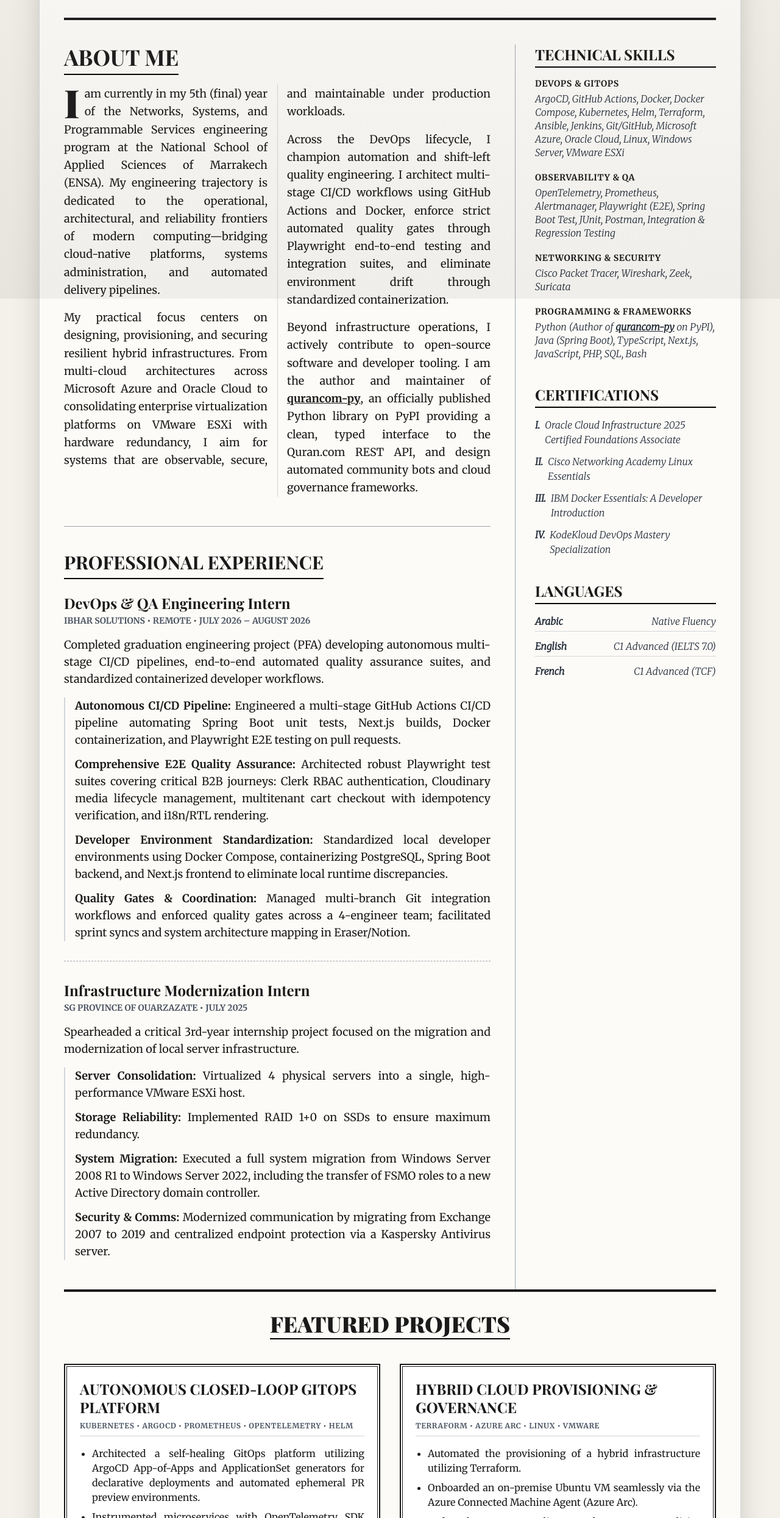
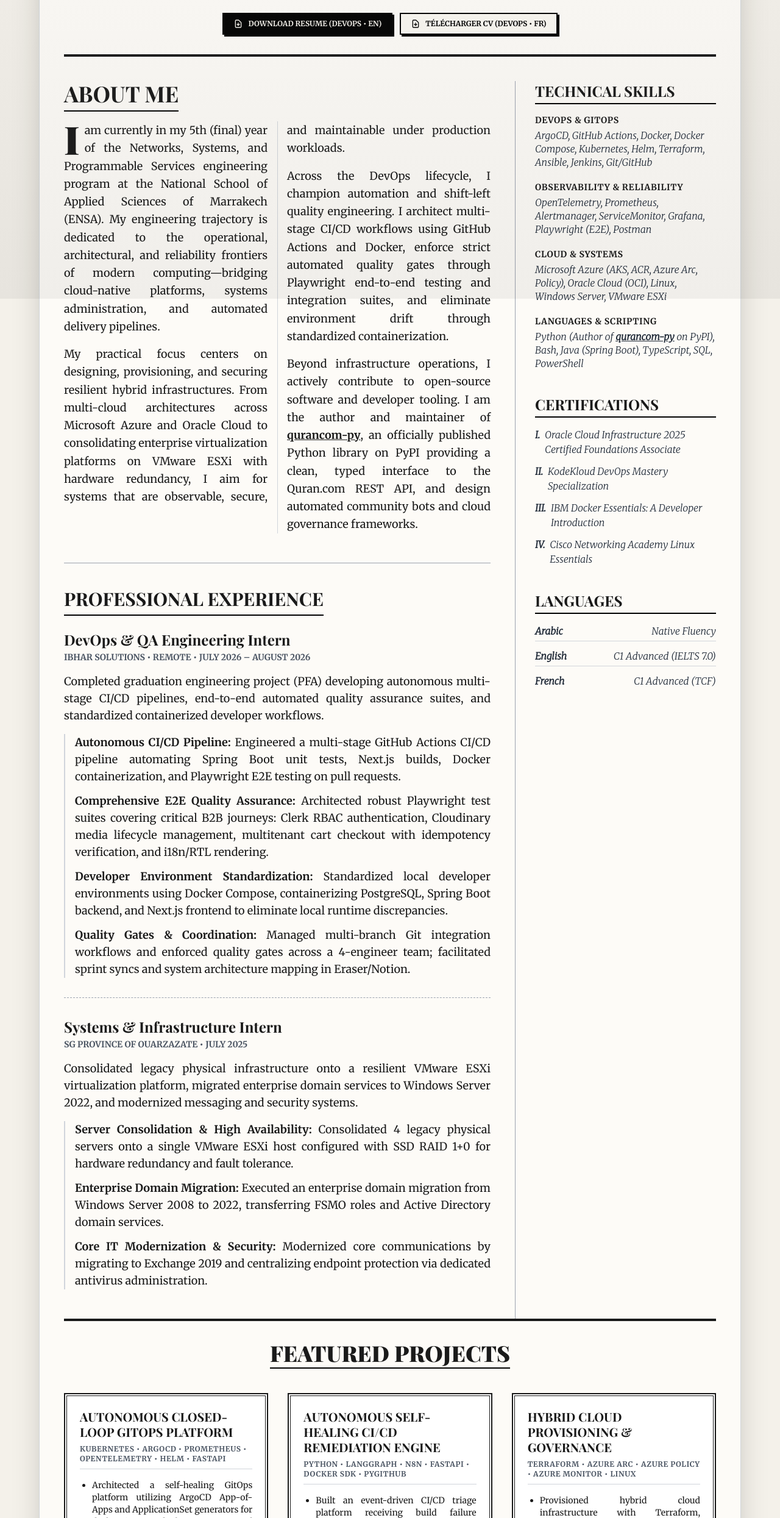
Before and after one commit to ayoubanlouf/PortfolioWebsite, a plain HTML site: page index.html in a window 1280 px wide. Shown: the part 310-2800 px from the top of the page at 61% size. Drawn offline with nearby package versions, Linux system fonts and the light colour scheme; no server answers; a web font is replaced by a local one.

Commit message:
Synchronize website with DevOps CV: featured projects, skills ledger, and PDF downloads

```diff
--- a/index.html
+++ b/index.html
@@ -163,6 +163,18 @@
                     <i class="devicon-python-plain text-lg"></i> PyPI Library (qurancom-py)
                 </a>
             </div>
+
+            <!-- Priority DevOps Resume / CV Downloads -->
+            <div class="mt-6 flex justify-center flex-wrap gap-3">
+                <a href="./resumes/RESUME_AYOUB_ANLOUF_DEVOPS_EN.pdf" target="_blank" class="inline-flex items-center gap-2 border-2 border-black px-4 py-2 text-xs font-bold uppercase bg-black text-[#f4f1ea] hover:bg-transparent hover:text-black transition-colors shadow-[3px_3px_0px_0px_rgba(0,0,0,1)]">
+                    <svg class="w-4 h-4" fill="none" stroke="currentColor" viewBox="0 0 24 24"><path stroke-linecap="round" stroke-linejoin="round" stroke-width="2" d="M12 10v6m0 0l-3-3m3 3l3-3m2 8H7a2 2 0 01-2-2V5a2 2 0 012-2h5.586a1 1 0 01.707.293l5.414 5.414a1 1 0 01.293.707V19a2 2 0 01-2 2z"/></svg>
+                    Download Resume (DevOps • EN)
+                </a>
+                <a href="./resumes/CV_AYOUB_ANLOUF_DEVOPS_FR.pdf" target="_blank" class="inline-flex items-center gap-2 border-2 border-black px-4 py-2 text-xs font-bold uppercase bg-[#f9f7f1] text-black hover:bg-black hover:text-[#f4f1ea] transition-colors shadow-[3px_3px_0px_0px_rgba(0,0,0,1)]">
+                    <svg class="w-4 h-4" fill="none" stroke="currentColor" viewBox="0 0 24 24"><path stroke-linecap="round" stroke-linejoin="round" stroke-width="2" d="M12 10v6m0 0l-3-3m3 3l3-3m2 8H7a2 2 0 01-2-2V5a2 2 0 012-2h5.586a1 1 0 01.707.293l5.414 5.414a1 1 0 01.293.707V19a2 2 0 01-2 2z"/></svg>
+                    Télécharger CV (DevOps • FR)
+                </a>
+            </div>
         </header>
 
         <!-- Main Content Area -->
@@ -225,19 +237,18 @@
                         <!-- SG Province of Ouarzazate -->
                         <div class="mb-6">
                             <h3 class="font-serif-headline text-2xl font-bold leading-tight mb-1">
-                                Infrastructure Modernization Intern
+                                Systems & Infrastructure Intern
                             </h3>
                             <p class="text-sm font-bold uppercase mb-4 text-gray-600">SG Province of Ouarzazate • July 2025</p>
 
                             <p class="text-lg text-justify mb-4">
-                                Spearheaded a critical 3rd-year internship project focused on the migration and modernization of local server infrastructure.
+                                Consolidated legacy physical infrastructure onto a resilient VMware ESXi virtualization platform, migrated enterprise domain services to Windows Server 2022, and modernized messaging and security systems.
                             </p>
 
                             <ul class="list-none space-y-3 text-lg text-justify pl-4 border-l-2 border-gray-300">
-                                <li><strong>Server Consolidation:</strong> Virtualized 4 physical servers into a single, high-performance VMware ESXi host.</li>
-                                <li><strong>Storage Reliability:</strong> Implemented RAID 1+0 on SSDs to ensure maximum redundancy.</li>
-                                <li><strong>System Migration:</strong> Executed a full system migration from Windows Server 2008 R1 to Windows Server 2022, including the transfer of FSMO roles to a new Active Directory domain controller.</li>
-                                <li><strong>Security & Comms:</strong> Modernized communication by migrating from Exchange 2007 to 2019 and centralized endpoint protection via a Kaspersky Antivirus server.</li>
+                                <li><strong>Server Consolidation & High Availability:</strong> Consolidated 4 legacy physical servers onto a single VMware ESXi host configured with SSD RAID 1+0 for hardware redundancy and fault tolerance.</li>
+                                <li><strong>Enterprise Domain Migration:</strong> Executed an enterprise domain migration from Windows Server 2008 to 2022, transferring FSMO roles and Active Directory domain services.</li>
+                                <li><strong>Core IT Modernization & Security:</strong> Modernized core communications by migrating to Exchange 2019 and centralizing endpoint protection via dedicated antivirus administration.</li>
                             </ul>
                         </div>
                     </article>
@@ -254,19 +265,19 @@
                         <div class="space-y-5 text-base">
                             <div>
                                 <h5 class="font-bold uppercase tracking-wider text-sm mb-1">DevOps & GitOps</h5>
-                                <p class="italic text-gray-800 leading-snug">ArgoCD, GitHub Actions, Docker, Docker Compose, Kubernetes, Helm, Terraform, Ansible, Jenkins, Git/GitHub, Microsoft Azure, Oracle Cloud, Linux, Windows Server, VMware ESXi</p>
+                                <p class="italic text-gray-800 leading-snug">ArgoCD, GitHub Actions, Docker, Docker Compose, Kubernetes, Helm, Terraform, Ansible, Jenkins, Git/GitHub</p>
                             </div>
                             <div>
-                                <h5 class="font-bold uppercase tracking-wider text-sm mb-1">Observability & QA</h5>
-                                <p class="italic text-gray-800 leading-snug">OpenTelemetry, Prometheus, Alertmanager, Playwright (E2E), Spring Boot Test, JUnit, Postman, Integration & Regression Testing</p>
+                                <h5 class="font-bold uppercase tracking-wider text-sm mb-1">Observability & Reliability</h5>
+                                <p class="italic text-gray-800 leading-snug">OpenTelemetry, Prometheus, Alertmanager, ServiceMonitor, Grafana, Playwright (E2E), Postman</p>
                             </div>
                             <div>
-                                <h5 class="font-bold uppercase tracking-wider text-sm mb-1">Networking & Security</h5>
-                                <p class="italic text-gray-800 leading-snug">Cisco Packet Tracer, Wireshark, Zeek, Suricata</p>
+                                <h5 class="font-bold uppercase tracking-wider text-sm mb-1">Cloud & Systems</h5>
+                                <p class="italic text-gray-800 leading-snug">Microsoft Azure (AKS, ACR, Azure Arc, Policy), Oracle Cloud (OCI), Linux, Windows Server, VMware ESXi</p>
                             </div>
                             <div>
-                                <h5 class="font-bold uppercase tracking-wider text-sm mb-1">Programming & Frameworks</h5>
-                                <p class="italic text-gray-800 leading-snug">Python (Author of <a href="https://pypi.org/project/qurancom-py/" target="_blank" class="underline font-bold">qurancom-py</a> on PyPI), Java (Spring Boot), TypeScript, Next.js, JavaScript, PHP, SQL, Bash</p>
+                                <h5 class="font-bold uppercase tracking-wider text-sm mb-1">Languages & Scripting</h5>
+                                <p class="italic text-gray-800 leading-snug">Python (Author of <a href="https://pypi.org/project/qurancom-py/" target="_blank" class="underline font-bold">qurancom-py</a> on PyPI), Bash, Java (Spring Boot), TypeScript, SQL, PowerShell</p>
                             </div>
                         </div>
                     </div>
@@ -279,13 +290,13 @@
                                 <span class="font-bold non-italic">I.</span> Oracle Cloud Infrastructure 2025 Certified Foundations Associate
                             </li>
                             <li class="flex items-start gap-2">
-                                <span class="font-bold non-italic">II.</span> Cisco Networking Academy Linux Essentials
+                                <span class="font-bold non-italic">II.</span> KodeKloud DevOps Mastery Specialization
                             </li>
                             <li class="flex items-start gap-2">
                                 <span class="font-bold non-italic">III.</span> IBM Docker Essentials: A Developer Introduction
                             </li>
                             <li class="flex items-start gap-2">
-                                <span class="font-bold non-italic">IV.</span> KodeKloud DevOps Mastery Specialization
+                                <span class="font-bold non-italic">IV.</span> Cisco Networking Academy Linux Essentials
                             </li>
                         </ul>
                     </div>
@@ -312,38 +323,54 @@
                 </div>
             </div>
 
-            <!-- Manual Projects Section -->
+            <!-- Manual Projects Section (DevOps Prioritized) -->
             <section class="mb-16 border-t-thick pt-8">
                 <div class="text-center mb-8">
                     <h2 class="font-serif-headline text-3xl md:text-4xl font-black uppercase mb-2 inline-block border-b-2 border-black pb-1">Featured Projects</h2>
                 </div>
 
-                <div class="grid grid-cols-1 md:grid-cols-2 gap-8">
+                <div class="grid grid-cols-1 md:grid-cols-2 lg:grid-cols-3 gap-8">
                     <!-- Project 1 -->
-                    <article class="vintage-border p-6 bg-white">
-                        <h3 class="font-serif-headline text-2xl font-bold mb-2 uppercase leading-tight">Autonomous Closed-Loop GitOps Platform</h3>
+                    <article class="vintage-border p-6 bg-white flex flex-col justify-between">
+                        <div>
+                            <h3 class="font-serif-headline text-xl font-bold mb-2 uppercase leading-tight">Autonomous Closed-Loop GitOps Platform</h3>
                             <p class="text-xs uppercase font-bold text-gray-600 mb-4 tracking-wider border-b border-gray-300 pb-2">
-                            Kubernetes • ArgoCD • Prometheus • OpenTelemetry • Helm
+                                Kubernetes • ArgoCD • Prometheus • OpenTelemetry • Helm • FastAPI
                             </p>
-                        <ul class="list-disc pl-5 text-base mb-4 space-y-2 text-justify">
+                            <ul class="list-disc pl-5 text-sm mb-4 space-y-2 text-justify">
                                 <li>Architected a self-healing GitOps platform utilizing ArgoCD App-of-Apps and ApplicationSet generators for declarative deployments and automated ephemeral PR preview environments.</li>
                                 <li>Instrumented microservices with OpenTelemetry SDK and Prometheus metrics; configured custom ServiceMonitor and PrometheusRule CRDs to detect 5xx error budget breaches in real time.</li>
-                            <li>Engineered an asynchronous Python remediation daemon interfacing with the ArgoCD REST API to execute automated rollbacks on Alertmanager webhooks, achieving a Mean Time to Remediation (MTTR) of 24.2s under synthetic chaos injection.</li>
+                                <li>Developed an asynchronous Python remediation daemon interfacing with the ArgoCD REST API to execute automated rollbacks on Alertmanager webhooks, achieving an MTTR of 24.2s.</li>
                             </ul>
+                        </div>
                     </article>
 
                     <!-- Project 2 -->
-                    <article class="vintage-border p-6 bg-white">
-                        <h3 class="font-serif-headline text-2xl font-bold mb-2 uppercase leading-tight">Hybrid Cloud Provisioning & Governance</h3>
+                    <article class="vintage-border p-6 bg-white flex flex-col justify-between">
+                        <div>
+                            <h3 class="font-serif-headline text-xl font-bold mb-2 uppercase leading-tight">Autonomous Self-Healing CI/CD Remediation Engine</h3>
                             <p class="text-xs uppercase font-bold text-gray-600 mb-4 tracking-wider border-b border-gray-300 pb-2">
-                            Terraform • Azure Arc • Linux • VMware
+                                Python • LangGraph • n8n • FastAPI • Docker SDK • PyGithub
                             </p>
-                        <ul class="list-disc pl-5 text-base mb-4 space-y-2 text-justify">
-                            <li>Automated the provisioning of a hybrid infrastructure utilizing Terraform.</li>
-                            <li>Onboarded an on-premise Ubuntu VM seamlessly via the Azure Connected Machine Agent (Azure Arc).</li>
-                            <li>Enforced system compliance and governance policies utilizing Azure Policy.</li>
-                            <li>Configured system metric and log collection through the Azure Monitor Agent.</li>
+                            <ul class="list-disc pl-5 text-sm mb-4 space-y-2 text-justify">
+                                <li>Built an event-driven CI/CD triage platform receiving build failure webhooks via n8n and orchestrating an autonomous multi-agent diagnostic and patch workflow.</li>
+                                <li>Implemented a bounded 3-iteration Docker sandbox verification loop with Pydantic structured output parsing, resolving 100% of benchmarked failures (Pass@1) and generating automated draft PRs.</li>
                             </ul>
+                        </div>
+                    </article>
+
+                    <!-- Project 3 -->
+                    <article class="vintage-border p-6 bg-white flex flex-col justify-between">
+                        <div>
+                            <h3 class="font-serif-headline text-xl font-bold mb-2 uppercase leading-tight">Hybrid Cloud Provisioning & Governance</h3>
+                            <p class="text-xs uppercase font-bold text-gray-600 mb-4 tracking-wider border-b border-gray-300 pb-2">
+                                Terraform • Azure Arc • Azure Policy • Azure Monitor • Linux
+                            </p>
+                            <ul class="list-disc pl-5 text-sm mb-4 space-y-2 text-justify">
+                                <li>Provisioned hybrid cloud infrastructure with Terraform, automating Ubuntu VM onboarding via Azure Connected Machine Agent and enforcing compliance via Azure Policy.</li>
+                                <li>Configured centralized telemetry and system log analysis using Azure Monitor Agent and Log Analytics workspaces.</li>
+                            </ul>
+                        </div>
                     </article>
                 </div>
             </section>
@@ -392,7 +419,12 @@
                 <!-- Copyright / Closing -->
                 <div class="text-center md:text-right">
                     <h1 class="font-serif-headline text-3xl font-black uppercase mb-2">Ayoub Anlouf</h1>
-                    <p class="font-bold text-lg mb-4">Portfolio & Resume Document</p>
+                    <p class="font-bold text-lg mb-1">Portfolio & Resume Document</p>
+                    <div class="flex justify-center md:justify-end gap-3 text-xs uppercase font-bold tracking-wider mb-3">
+                        <a href="./resumes/RESUME_AYOUB_ANLOUF_DEVOPS_EN.pdf" target="_blank" class="underline hover:text-gray-600">Resume (DevOps • EN)</a>
+                        <span>•</span>
+                        <a href="./resumes/CV_AYOUB_ANLOUF_DEVOPS_FR.pdf" target="_blank" class="underline hover:text-gray-600">CV (DevOps • FR)</a>
+                    </div>
                     <p class="text-sm italic text-gray-600">Printed locally. Published globally.</p>
                     <p class="text-xs mt-4 uppercase tracking-widest text-gray-500">&copy; <span id="current-year"></span> All Rights Reserved</p>
                 </div>
```
Also changed, not shown: 10 other files. Lines whose indentation alone changed are shown as unchanged.
